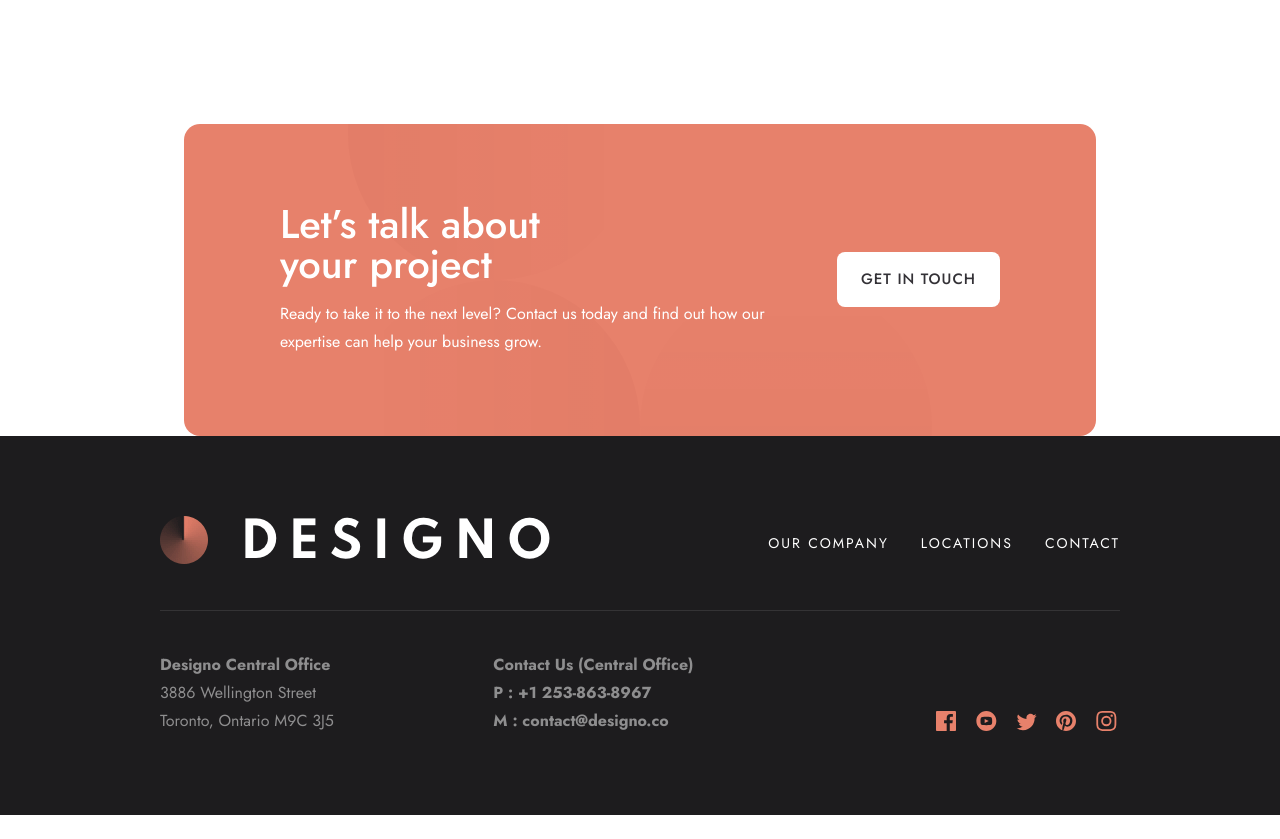
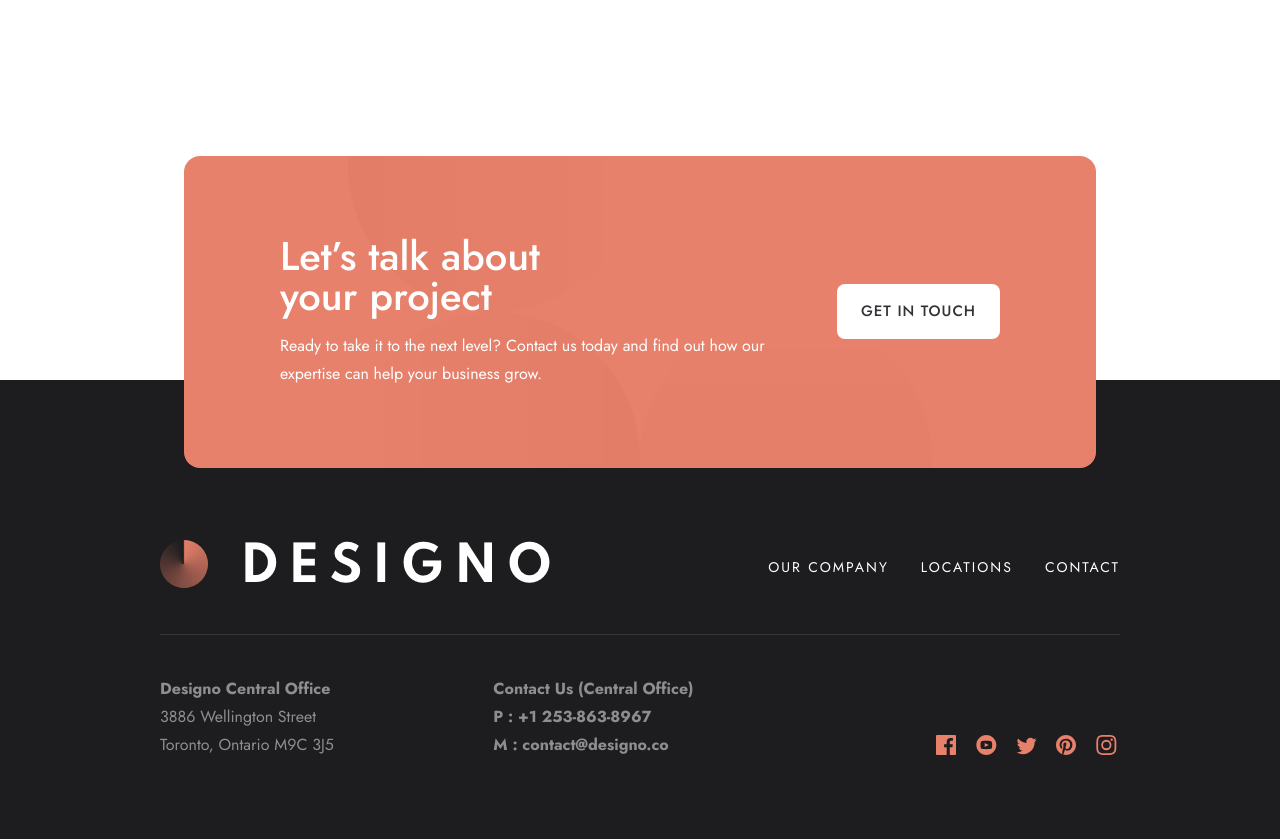
Before and after one commit to arpit8392/fem-challenge-37-designo-multi-page-website, a Next.js app: page / in a window 1280 px wide. Shown: the part 2160-2999 px from the top of the page. Before the commit the page ends 2975 px from the top, so only its background shows below. Built offline with nearby package versions, Linux system fonts and the light colour scheme.

Commit message:
CTA with Overlapping Footer

```diff
--- a/app/layout.tsx
+++ b/app/layout.tsx
@@ -2,7 +2,7 @@ import Header from '@/components/Header'
 import './globals.css'
 import type { Metadata } from 'next'
 import { Jost } from 'next/font/google'
-import Footer from '@/components/Footer'
+import CTAWithFooter from '@/components/CTAWithFooter'
 
 const jost = Jost({ subsets: ['latin'] })
 
@@ -22,7 +22,8 @@ export default function RootLayout({
 			<body className={`${jost.className} scroll-smooth bg-white antialiased`}>
 				<Header />
 				{children}
-				<Footer />
+				<CTAWithFooter />
+				{/* <Footer /> */}
 			</body>
 		</html>
 	)
--- a/app/page.tsx
+++ b/app/page.tsx
@@ -1,4 +1,6 @@
 import CTA from '@/components/CTA'
+import CTAWithFooter from '@/components/CTAWithFooter'
+import Footer from '@/components/Footer'
 import Features from '@/components/Home/Features'
 import Hero from '@/components/Home/Hero'
 import Projects from '@/components/Home/Projects'
@@ -9,7 +11,6 @@ export default function Home() {
 			<Hero />
 			<Projects />
 			<Features />
-			<CTA />
 		</main>
 	)
 }
--- /dev/null
+++ b/components/CTAWithFooter.tsx
@@ -0,0 +1,15 @@
+import CTA from './CTA'
+import Footer from './Footer'
+
+const CTAWithFooter = () => {
+	return (
+		<section className='relative mt-64 md:mt-80 lg:mt-96'>
+			<div className='absolute inset-0 -top-44 z-10 px-6 md:-top-64 md:px-10 lg:-top-56 lg:px-40'>
+				<CTA />
+			</div>
+			<div className='h-[190px] bg-offBlack md:h-[80px]' />
+			<Footer />
+		</section>
+	)
+}
+export default CTAWithFooter
--- a/components/Footer.tsx
+++ b/components/Footer.tsx
@@ -10,7 +10,7 @@ const Footer = () => {
 			<nav className='flex flex-col items-center gap-8 md:flex-row md:justify-between'>
 				<Image src={Logo} alt='Designo' className='w-auto object-contain' />
 				<hr className='h-[1px] w-full border-white/10 md:hidden' />
-				<ul className='flex flex-col items-center gap-8 md:flex-row'>
+				<ul className='z-50 flex flex-col items-center gap-8 md:flex-row'>
 					{navLinks.map((link, index) => (
 						<li key={index}>
 							<Link
@@ -34,7 +34,7 @@ const Footer = () => {
 					<span className='block'>P : +1 253-863-8967</span>M :
 					contact@designo.co
 				</p>
-				<div className='md:self-end md:justify-self-end'>
+				<div className='z-50 md:self-end md:justify-self-end'>
 					<SocialLinks />
 				</div>
 			</div>
--- a/components/Home/Features.tsx
+++ b/components/Home/Features.tsx
@@ -1,32 +1,9 @@
 import Image from 'next/image'
 import Feature from './Feature'
 import Leaf from '@/public/assets/shared/desktop/bg-pattern-leaf.svg'
+import { featuresData } from '@/data'
 
 // TODO: Workout the Leaf Layout for the background of Features Section
-
-const featuresData: Feature[] = [
-	{
-		id: 1,
-		title: 'Passionate',
-		description:
-			'Each project starts with an in-depth brand research to ensure we only create products that serve a purpose. We merge art, design, and technology into exciting new solutions.',
-		icon: 'illustration-passionate.svg',
-	},
-	{
-		id: 2,
-		title: 'Resourceful',
-		description:
-			'Everything that we do has a strategic purpose. We use an agile approach in all of our projects and value customer collaboration. It guarantees superior results that fulfill our clients’ needs.',
-		icon: 'illustration-resourceful.svg',
-	},
-	{
-		id: 3,
-		title: 'Friendly',
-		description:
-			'We are a group of enthusiastic folks who know how to put people first. Our success depends on our customers, and we strive to give them the best experience a company can provide.',
-		icon: 'illustration-friendly.svg',
-	},
-]
 
 const Features = () => {
 	return (
--- a/data.ts
+++ b/data.ts
@@ -12,3 +12,27 @@ export const navLinks = [
 		href: '#',
 	},
 ]
+
+export const featuresData: Feature[] = [
+	{
+		id: 1,
+		title: 'Passionate',
+		description:
+			'Each project starts with an in-depth brand research to ensure we only create products that serve a purpose. We merge art, design, and technology into exciting new solutions.',
+		icon: 'illustration-passionate.svg',
+	},
+	{
+		id: 2,
+		title: 'Resourceful',
+		description:
+			'Everything that we do has a strategic purpose. We use an agile approach in all of our projects and value customer collaboration. It guarantees superior results that fulfill our clients’ needs.',
+		icon: 'illustration-resourceful.svg',
+	},
+	{
+		id: 3,
+		title: 'Friendly',
+		description:
+			'We are a group of enthusiastic folks who know how to put people first. Our success depends on our customers, and we strive to give them the best experience a company can provide.',
+		icon: 'illustration-friendly.svg',
+	},
+]
```
